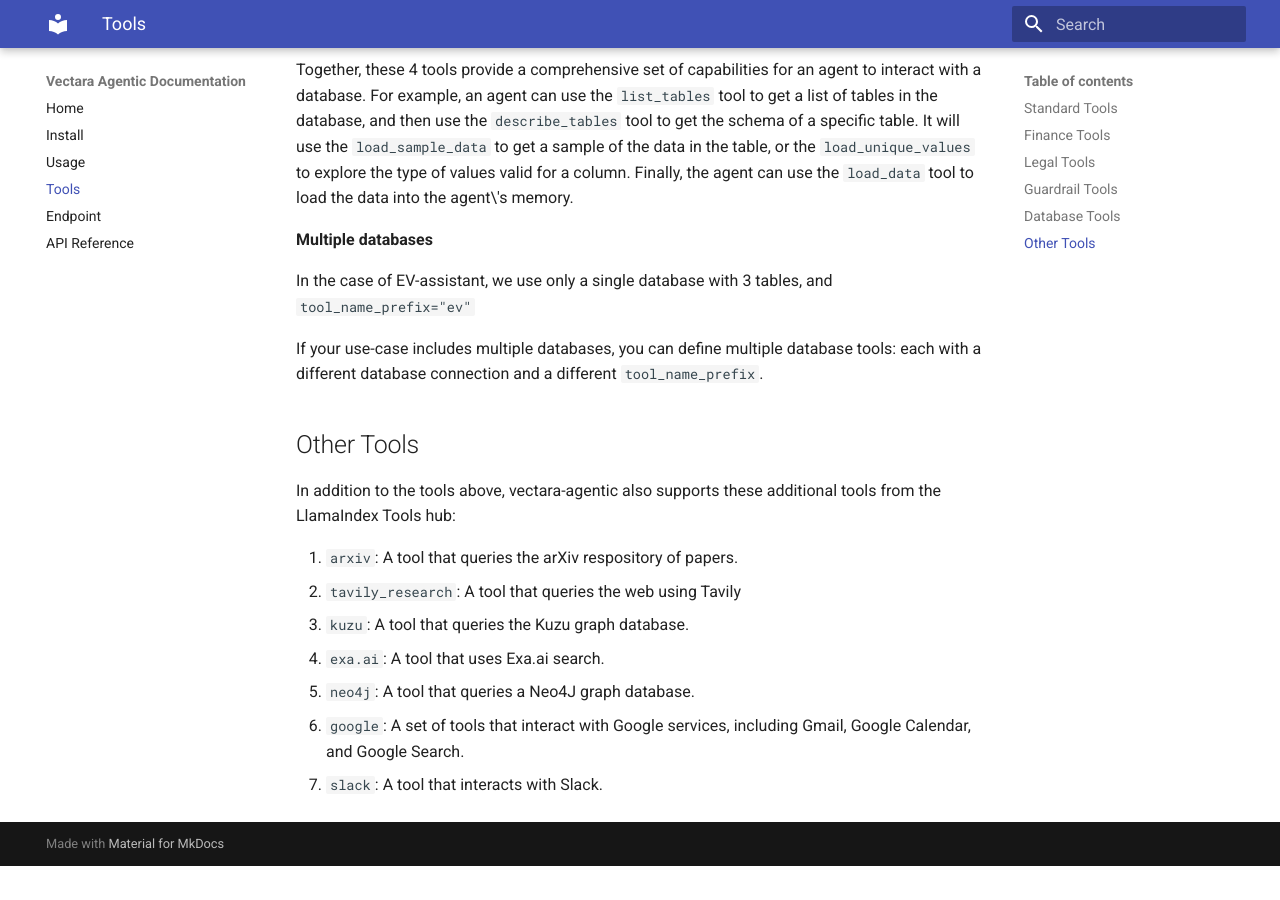
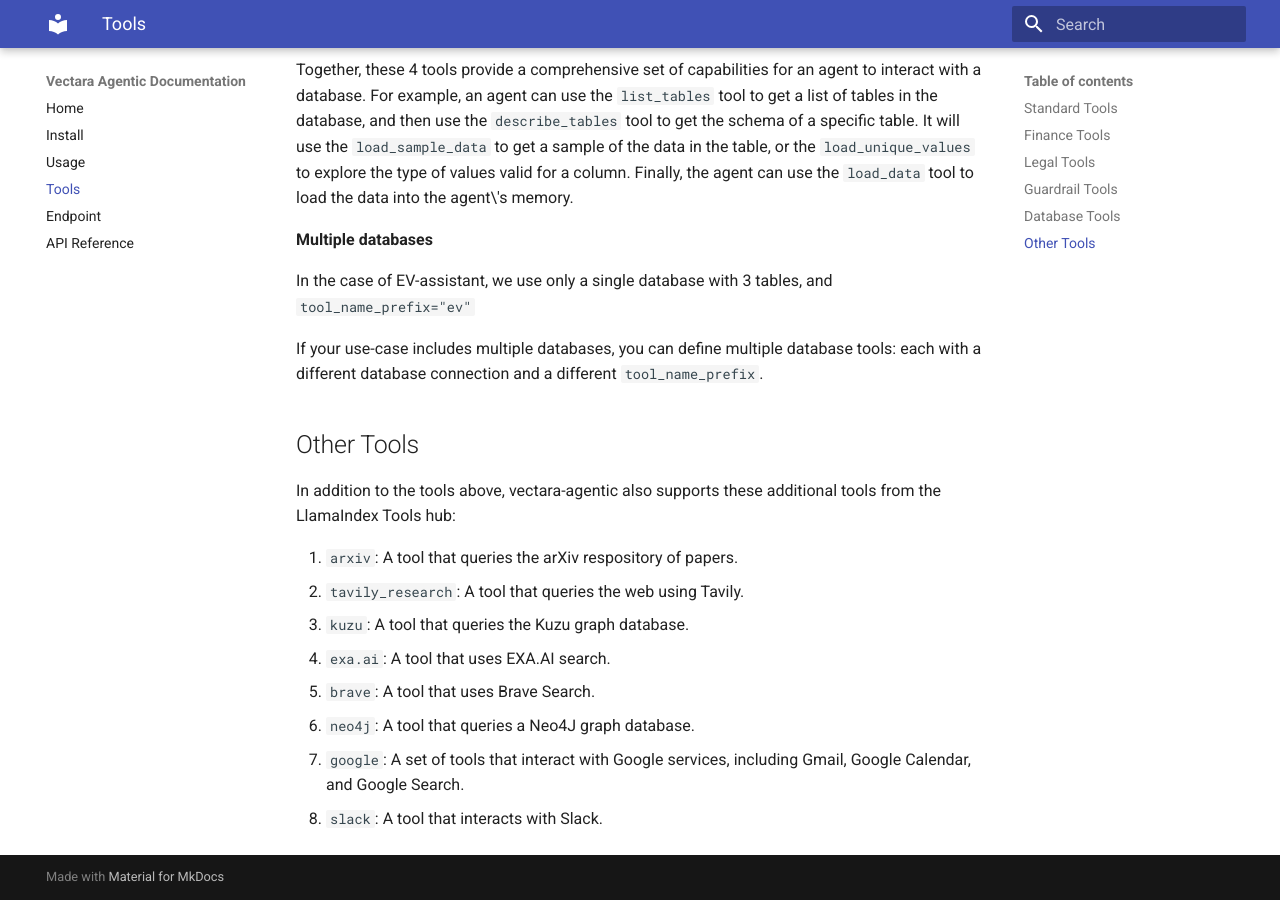
Before and after one commit to vectara/py-vectara-agentic, an MkDocs documentation site: the page built from docs/tools.md, in a window 1280 px wide and 900 px high, scrolled down 2193 px. Built offline with MkDocs 1.6.1 and Material for MkDocs 9.7.7, drawn with Linux system fonts in a browser that asks for light colours; the version menu is left out; before the commit the page ends 3059 px from its top, so only the background shows below that.

Commit message:
added brave search

```diff
--- a/docs/tools.md
+++ b/docs/tools.md
@@ -121,10 +121,11 @@
 additional tools from the LlamaIndex Tools hub:
 
 1.  `arxiv`: A tool that queries the arXiv respository of papers.
-2.  `tavily_research`: A tool that queries the web using Tavily
+2.  `tavily_research`: A tool that queries the web using Tavily.
 3.  `kuzu`: A tool that queries the Kuzu graph database.
-4.  `exa.ai`: A tool that uses Exa.ai search.
-5.  `neo4j`: A tool that queries a Neo4J graph database.
-6.  `google`: A set of tools that interact with Google services,
+4.  `exa.ai`: A tool that uses EXA.AI search.
+5.  `brave`: A tool that uses Brave Search.
+6.  `neo4j`: A tool that queries a Neo4J graph database.
+7.  `google`: A set of tools that interact with Google services,
     including Gmail, Google Calendar, and Google Search.
-7.  `slack`: A tool that interacts with Slack.
+8.  `slack`: A tool that interacts with Slack.
--- a/requirements.txt
+++ b/requirements.txt
@@ -16,6 +16,7 @@
 llama-index-tools-database==0.3.0
 llama-index-tools-google==0.3.0
 llama-index-tools-tavily_research==0.3.0
+llama_index.tools.brave_search==0.3.0
 llama-index-tools-neo4j==0.3.0
 llama-index-graph-stores-kuzu==0.7.0
 llama-index-tools-slack==0.3.0
```
Also changed, not shown: README.md (+1 -1 lines), 1 other file.
